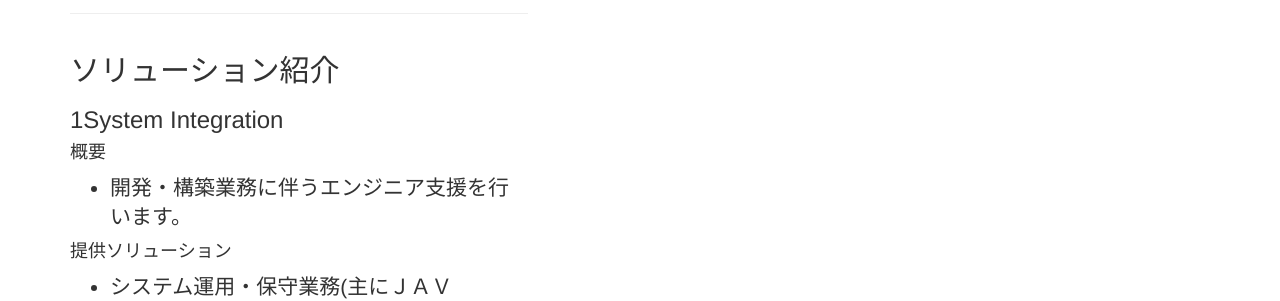
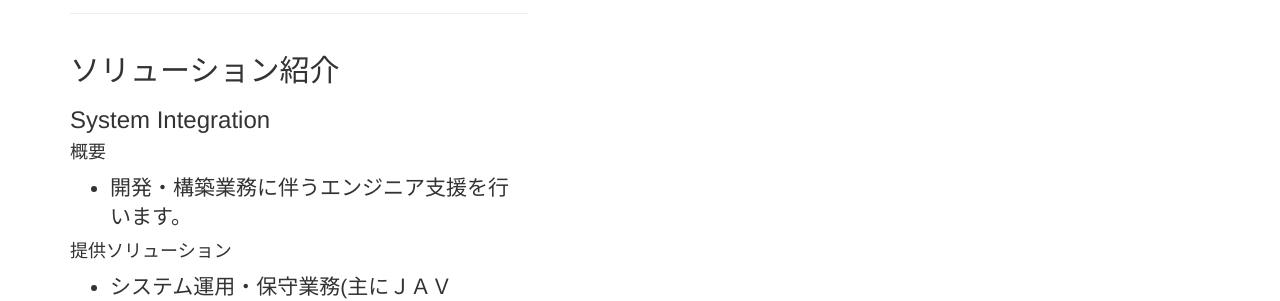
Before and after one commit to mori-system/mori-system.github.io, a Jekyll site: the page built from _posts/2018-08-03-services-1.markdown, in a window 1280 px wide and 900 px high, scrolled down 481 px. Shown: the part 154-455 px from the top of the window. Built offline with Jekyll 4.4.1, drawn with Linux system fonts in a browser that asks for light colours; nearby versions of some CDN libraries; library files that are not in the unit come from our copies.

Commit message:
Update 2018-08-03-services-1.markdown

```diff
--- a/_posts/2018-08-03-services-1.markdown
+++ b/_posts/2018-08-03-services-1.markdown
@@ -1,11 +1,11 @@
 ---
 layout: default
-img: ipad1.png
+img: ipad.png
 category: Services
 title: "ソリューション紹介"
 description: |
 ---
-### 1System Integration
+### System Integration
 
 #### 概要
 
```
